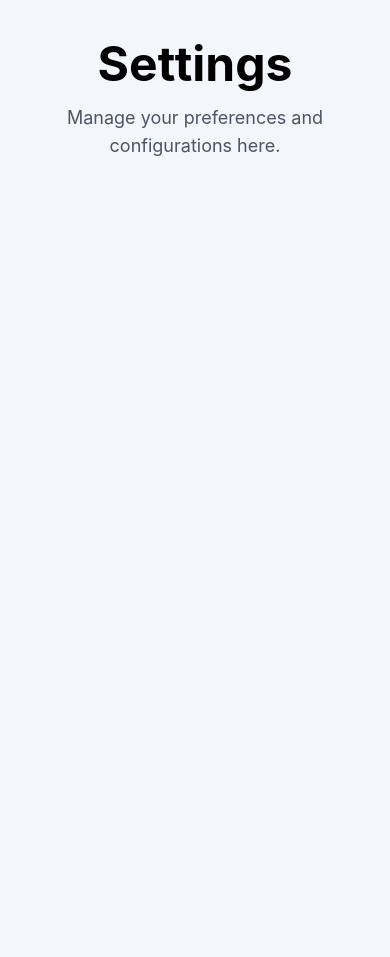
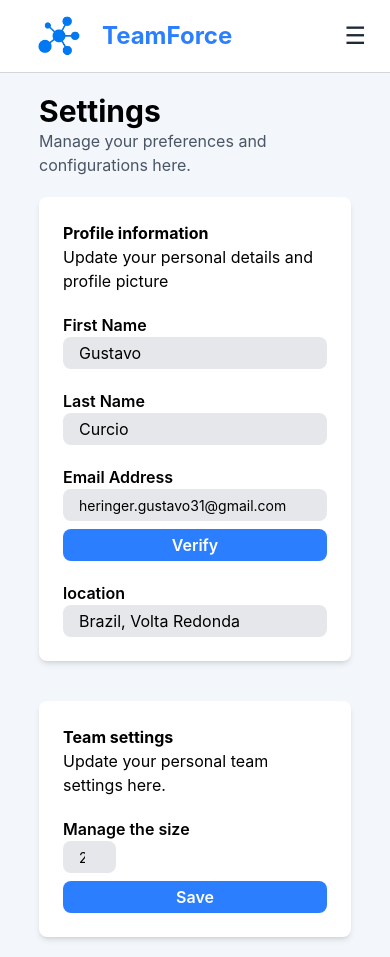
Before and after one commit to GustavoHeringerCurcio/Internal-Team-Directory-App, a Next.js app: page /settings in a window 390 px wide. Before the commit the page ends 844 px from the top, so only its background shows below. Built offline with nearby package versions, Linux system fonts and the light colour scheme; a web font is replaced by a local one.

Commit message:
feat: add settings page and improve mobile search focus behavior

```diff
--- a/app/about/page.tsx
+++ b/app/about/page.tsx
@@ -1,5 +1,9 @@
+import Header from "../components/navbar/Header";
+
 export default function About() {
   return (
+    <>
+    <Header></Header>
     <main className="flex flex-col items-center mt-10">
       <section className="flex flex-col items-center gap-4 max-w-2xl px-5">
         <h1 className="font-bold text-5xl">About Us</h1>
@@ -8,5 +12,6 @@ export default function About() {
         </p>
       </section>
     </main>
+    </>
   );
 }
--- a/app/components/Titles/Titles.tsx
+++ b/app/components/Titles/Titles.tsx
@@ -4,12 +4,21 @@ type TitleProps = {
 
 export default function Titles({ visible }: TitleProps) {
 
-    if (!visible) return null;
+    //if (!visible) return null;
+
+
 
     return (
-        <section className={`ml-5 flex flex-col`}>
+        <section
+            className={`
+        ml-5 flex flex-col
+        ${visible ? "" : "hidden md:flex"}
+      `}
+        >
             <h1 className="font-bold text-5xl">Team Members</h1>
-            <p className="text-2xl font-light text-gray-500">Manage your organization members</p>
+            <p className="text-2xl font-light text-gray-500">
+                Manage your organization members
+            </p>
         </section>
-    )
+    );
 }
--- a/app/components/navbar/Header.tsx
+++ b/app/components/navbar/Header.tsx
@@ -13,12 +13,12 @@ type HeaderProps = {
 export default function Header({ visible = true}: HeaderProps) {
   const [menuOpen, setMenuOpen] = useState(false);
 
-  if (!visible) return null;
+  //if (!visible) return null;
 
   return (
 
     <header className={`relative border-b border-gray-300 bg-white transition-transform duration-200 z-50
-      ${visible ? "translate-y-0" : "-translate-y-full"
+      ${visible ? "block" : "hidden md:block"
 
       }`}
     >
--- a/app/components/team_table/MemberList.tsx
+++ b/app/components/team_table/MemberList.tsx
@@ -7,8 +7,8 @@ type Member = {
   email: string;
   avatar: string;
   status: "online" | "offline";
-  workStart: string; // Exemplo: "09:00"
-  workEnd: string;   // Exemplo: "17:00"
+  workStart: string;
+  workEnd: string;
   country: string;
   location: string;
   gender: string;
@@ -42,7 +42,7 @@ export default function MemberList({ members, selectedMemberId, onMemberClick, }
             <div className="hidden md:block max-w-[70%] mx-auto">
 
                 {/* Table container */}
-                <div className="rounded-4xl shadow-lg"
+                <div className="rounded-4xl shadow-lg mb-10"
                 >
 
                     {/* Header */}
@@ -96,7 +96,7 @@ export default function MemberList({ members, selectedMemberId, onMemberClick, }
                                         </div>
 
                                         {/* Role */}
-                                        <span className={`text-xs font-medium  px-3 py-1 rounded-full
+                                        <span className={`text-xs font-medium text-nowrap px-3 py-1 rounded-full
 
                                             ${member.role === "👑Team Lead" ? "bg-yellow-100 text-yellow-800" :
                                             member.role === "Developer" ? "bg-blue-100 text-blue-800" :
--- a/app/page.tsx
+++ b/app/page.tsx
@@ -39,10 +39,15 @@ export default function Page() {
   const [roleFilter, setRoleFilter] = useState("All");
   const [sortAz, setSortAz] = useState(false);
   const [searchFocused, setSearchFocused] = useState(false);
+  const [loading, setLoading] = useState(true); // NOTE: Simple Load State -- transform to skeleton later
 
 
-  let numberOfTeam = 20;
+  const [numberOfTeam, setNumberOfTeam] = useState<number>(() => {
+  if (typeof window === "undefined") return 20;
 
+  const saved = localStorage.getItem("teamSize");
+  return saved ? Number(saved) : 20;
+});
 
   function getStatusByWorkTime(workStart: string, workEnd: string): "online" | "offline" {
     // Pegar horário atual em EST
@@ -63,6 +68,8 @@ export default function Page() {
 
   {/* ===== Fetch API using RandomUserAPI ===== */ }
   useEffect(() => {
+     setLoading(true);
+
     async function fetchMembers() {
       try {
         const res = await fetch(`https://randomuser.me/api/?results=${numberOfTeam}&nat=us`);
@@ -98,13 +105,15 @@ export default function Page() {
 
         console.log(fetchedMembers)
         setMembers(fetchedMembers);
+        setLoading(false);
       } catch (err) {
         console.error(err);
+        setLoading(false);
       }
     }
 
     fetchMembers();
-  }, []);
+  }, [numberOfTeam]);
 
 
   {/* ===== Searching Buttons ===== */ }
@@ -199,11 +208,17 @@ export default function Page() {
         </section>
 
         {/* ===== Members list using sortedMembers ===== */}
+        {loading ? (
+          <div className="flex justify-center items-center mt-20">
+            <p className="text-gray-500 text-xl">Loading members...</p>
+          </div>
+        ) : (
           <MemberList
             members={sortedMembers}
             selectedMemberId={selectedMember?.id}
             onMemberClick={(member) => setSelectedMember(member)}
           />
+        )}
 
         {/* ===== If Selected ===== */}
         {selectedMember && (
--- a/app/pricing/page.tsx
+++ b/app/pricing/page.tsx
@@ -1,5 +1,9 @@
+import Header from "../components/navbar/Header";
+
 export default function Pricing() {
   return (
+    <>
+    <Header></Header>
     <main className="flex flex-col items-center mt-10">
       <section className="flex flex-col items-center gap-4 max-w-2xl px-5">
         <h1 className="font-bold text-5xl">Pricing Plans</h1>
@@ -8,5 +12,6 @@ export default function Pricing() {
         </p>
       </section>
     </main>
+    </>
   );
 }
--- a/app/settings/page.tsx
+++ b/app/settings/page.tsx
@@ -1,12 +1,105 @@
+"use client";
+
+import { useState, useEffect } from "react";
+
+import Header from "../components/navbar/Header";
+
 export default function Settings() {
+  const [teamSize, setTeamSize] = useState<number>(() => {
+    if (typeof window === "undefined") return 20;
+
+    const saved = localStorage.getItem("teamSize");
+    return saved ? Number(saved) : 20;
+  });
+
+
+  function handleSave() {
+    localStorage.setItem("teamSize", String(teamSize));
+    console.log(
+      "Saved teamSize:",
+      localStorage.getItem("teamSize")
+    );
+  }
+
+  const [mounted, setMounted] = useState(false);
+
+
+
+  useEffect(() => {
+  setMounted(true);
+}, []);
+
+  if (!mounted) return null;
+
   return (
-    <main className="flex flex-col items-center mt-10">
-      <section className="flex flex-col items-center gap-4 max-w-2xl px-5">
-        <h1 className="font-bold text-5xl">Settings</h1>
-        <p className="text-lg text-gray-600 text-center">
-          Manage your preferences and configurations here.
-        </p>
-      </section>
-    </main>
+    <>
+      <Header></Header>
+      <main className="flex flex-col items-center mt-5 ">
+        <section className="md:w-[60%] w-[80%] ">
+          <h1 className="font-bold text-3xl md:text-5xl">Settings</h1>
+          <p className="text-base md:text-xl text-gray-600">
+            Manage your preferences and configurations here.
+          </p>
+        </section>
+        {/* ==================Profile Information Section ============== */}
+        <section className="mt-5 mb-5 bg-white p-6 rounded-lg shadow-md w-[80%] md:w-[60%] flex flex-col">
+          <h1 className="font-bold text-start">Profile information</h1>
+          <h2>Update your personal details and profile picture</h2>
+
+          <div className="flex flex-col mt-5">
+            <p className="text-black font-semibold">First Name</p>
+            <input type="text" name="Name" id="name" className="bg-gray-200 h-8 px-4 rounded-lg w-full transition" defaultValue="Gustavo" />
+          </div>
+          <div className="flex flex-col mt-5">
+            <p className="text-black font-semibold">Last Name</p>
+            <input type="text" name="Name" id="name" className="bg-gray-200 h-8 px-4 rounded-lg w-full transition" defaultValue="Curcio" />
+          </div>
+          <div className="flex flex-col mt-5">
+            <p className="text-black font-semibold text-nowrap">Email Address</p>
+
+            <div className="flex flex-col md:flex-row gap-2  md:justify-between">
+              <input type="text" name="Name" id="name" className="bg-gray-200 h-8 text-sm md:text-base px-4 rounded-lg w-full transition" defaultValue="heringer.gustavo31@gmail.com" />
+              <input type="submit" value="Verify" className=" w-full md:w-[15%] h-8 rounded-lg bg-blue-500 text-white font-semibold
+              hover:bg-blue-700 hover:scale-102
+              active:bg-blue-300 active:scale-98
+              " />
+            </div>
+          </div>
+          <div className="flex flex-col mt-5">
+            <p className="text-black font-semibold">location</p>
+            <input type="text" name="Name" id="name" className="bg-gray-200 h-8 px-4 rounded-lg w-full transition" defaultValue="Brazil, Volta Redonda" />
+          </div>
+        </section>
+
+
+
+        {/* ================== Dinamic Settings ============== */}
+        <section className="mt-5 mb-5 bg-white p-6 rounded-lg shadow-md w-[80%] md:w-[60%] flex flex-col">
+          <h1 className="font-bold text-start">Team settings</h1>
+          <h2>Update your personal team settings here.</h2>
+
+          <div className="flex flex-col mt-5">
+            <p className="text-black font-semibold text-nowrap">Manage the size</p>
+
+            <div className="flex flex-col md:flex-row gap-2  md:justify-start">
+              <input
+                value={teamSize}
+                onChange={(e) => setTeamSize(Number(e.target.value))}
+                type="number" name="Name" id="name" className="bg-gray-200 h-8 text-sm md:text-base px-4 rounded-lg w-[20%] transition" />
+
+              <input
+                type="submit"
+                onClick={handleSave}
+                value="Save"
+                className=" w-full md:w-[15%] h-8 rounded-lg bg-blue-500 text-white font-semibold text-center
+              hover:bg-blue-700 hover:scale-102
+              active:bg-blue-300 active:scale-98
+              " />
+            </div>
+          </div>
+
+        </section>
+      </main>
+    </>
   );
 }
```
Lines whose indentation alone changed are shown as unchanged.
